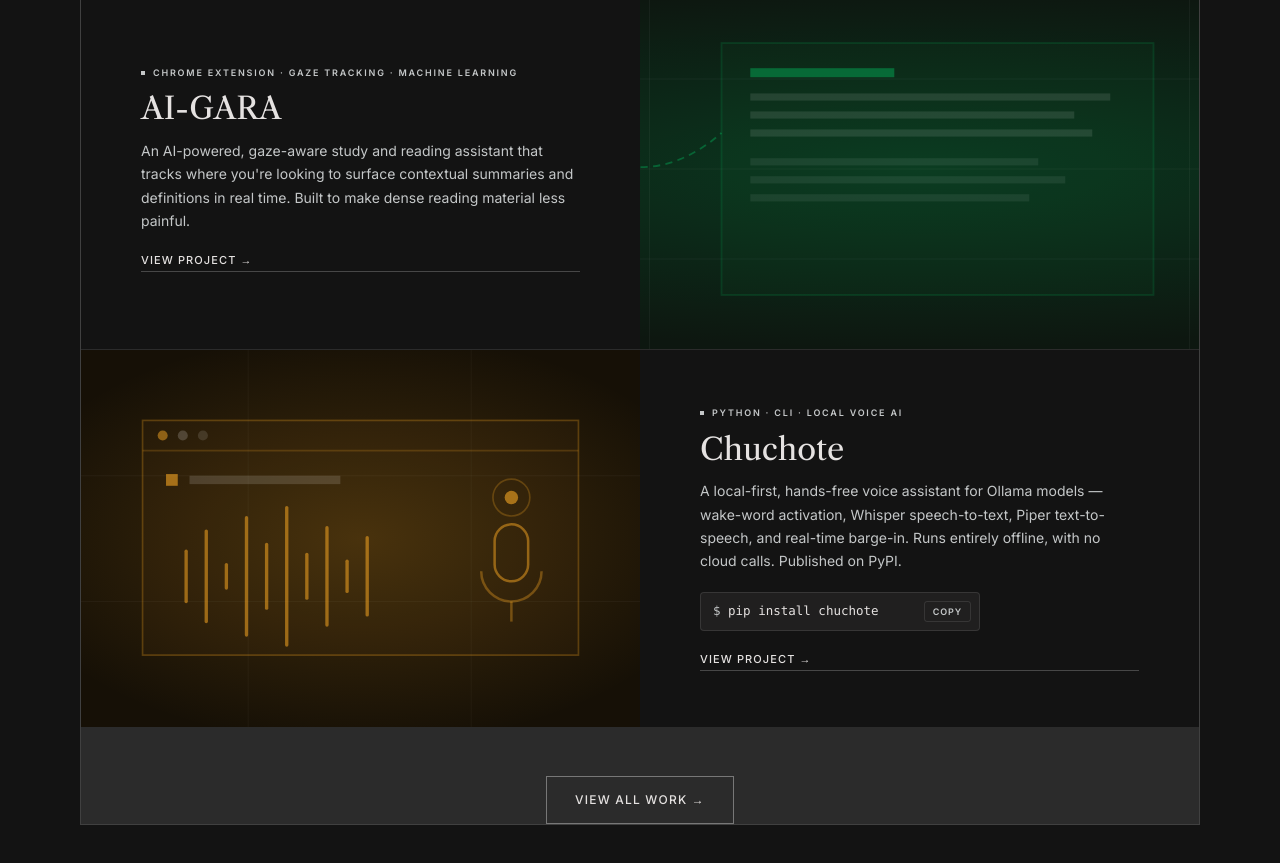
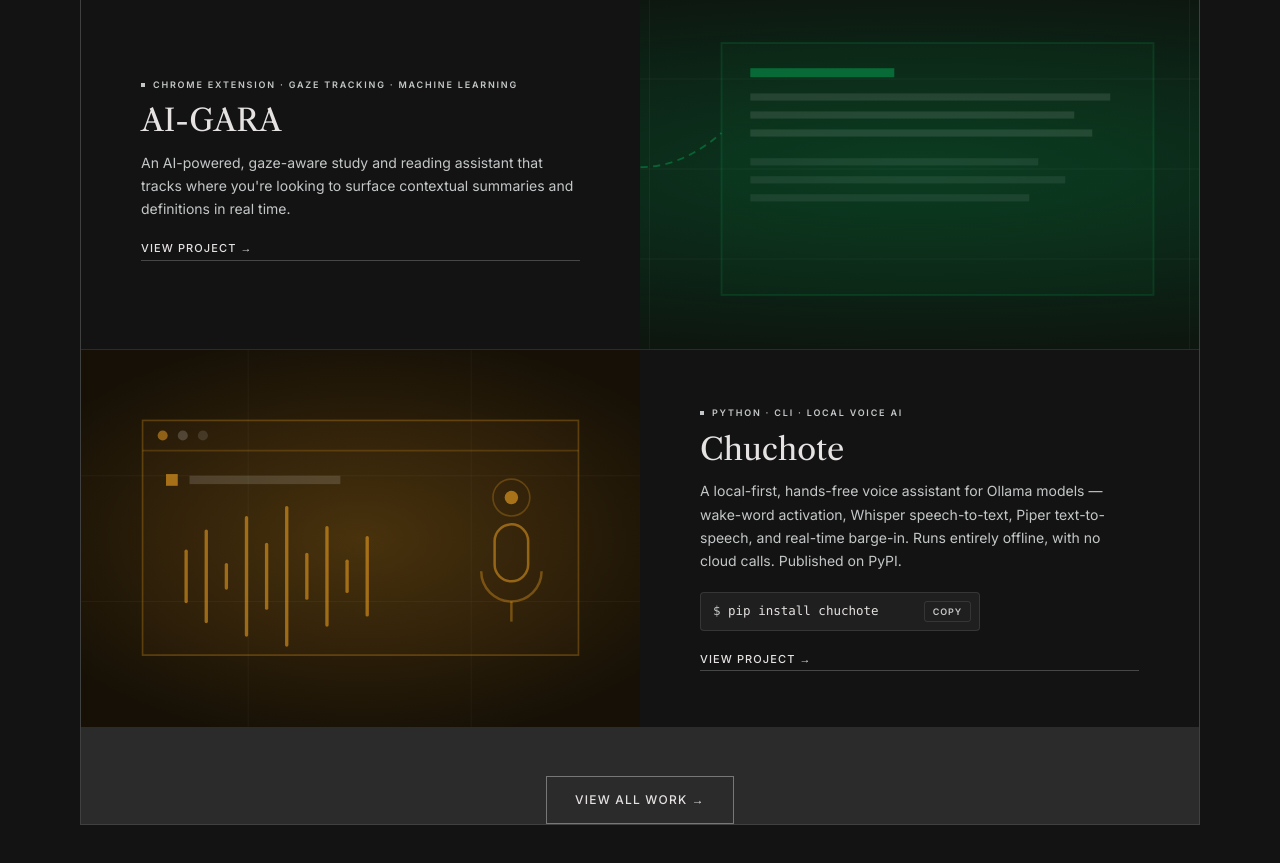
Before and after one commit to Cjayy77/cj-portfolio, a website: page index.html in a window 1280 px wide. Shown: the part 2020-2883 px from the top of the page. Drawn offline with nearby package versions, Linux system fonts and the light colour scheme.

Commit message:
Update index.html

```diff
--- a/index.html
+++ b/index.html
@@ -538,7 +538,7 @@
       <div class="proj-meta">
         <p class="proj-tag">Chrome Extension · Gaze Tracking · Machine Learning</p>
         <h3 class="proj-title">AI-GARA</h3>
-        <p class="proj-desc">An AI-powered, gaze-aware study and reading assistant that tracks where you're looking to surface contextual summaries and definitions in real time. Built to make dense reading material less painful.</p>
+        <p class="proj-desc">An AI-powered, gaze-aware study and reading assistant that tracks where you're looking to surface contextual summaries and definitions in real time.</p>
         <a href="https://github.com/Cjayy77/TL-DR" class="proj-link">View Project →</a>
       </div>
     </div>
```
